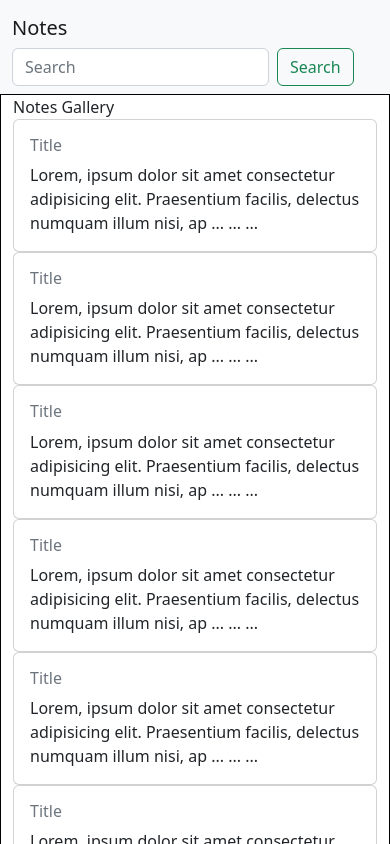
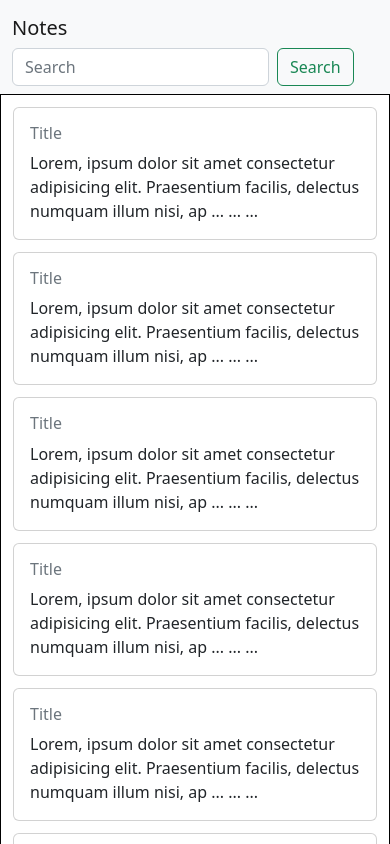
Before and after one commit to aksingh-codes/notes-app, a React (Create React App) app: page / in a window 390 px wide. Shown: the top 844 px of the page. Built offline with nearby package versions, Linux system fonts and the light colour scheme.

Commit message:
feat: notes-ui

```diff
--- a/src/components/Layout.js
+++ b/src/components/Layout.js
@@ -6,8 +6,7 @@ const Layout = ({ children }) => {
     <div>
       <Navbar />
       <div
-        style={{border: "1px solid black" }}
-        className="container-sm container-fluid"
+        className="layout__container container-sm container-fluid"
       >
         {children}
       </div>
--- a/src/components/NotesGallery.js
+++ b/src/components/NotesGallery.js
@@ -12,8 +12,7 @@ const NotesGallery = () => {
     {id: "6", title: "Title", content: "Lorem, ipsum dolor sit amet consectetur adipisicing elit. Praesentium facilis, delectus numquam illum nisi, aperiam eveniet reprehenderit perferendis distinctio consequuntur dolorum blanditiis voluptatem a. Quibusdam voluptatibus maiores deleniti voluptatem eum?"},
   ]
   return (
-    <div>
-      Notes Gallery
+    <div className='notes__gallery'>
       {
         notes.map(note => <Note key={note.id} note={note}/>)
       }
--- a/src/index.css
+++ b/src/index.css
@@ -1,3 +1,7 @@
+:root {
+  --small-padding: 0.75rem;
+}
+
 body {
   margin: 0;
   font-family: -apple-system, BlinkMacSystemFont, 'Segoe UI', 'Roboto', 'Oxygen',
@@ -11,3 +15,33 @@ code {
   font-family: source-code-pro, Menlo, Monaco, Consolas, 'Courier New',
     monospace;
 }
+
+.layout__container {
+  border: 1px solid black;
+  padding-top: 0.75rem;
+  padding-bottom: 0.75rem;
+}
+
+.notes__gallery {
+  display: grid;
+  grid-template-columns: 1fr 1fr 1fr 1fr;
+  gap: var(--small-padding);
+}
+
+@media screen and (max-width: 992px) {
+  .notes__gallery {
+    grid-template-columns: 1fr 1fr 1fr;
+  }
+}
+
+@media screen and (max-width: 768px) {
+  .notes__gallery {
+    grid-template-columns: 1fr 1fr;
+  }
+}
+
+@media screen and (max-width: 576px) {
+  .notes__gallery {
+    grid-template-columns: 1fr;
+  }
+}
```
